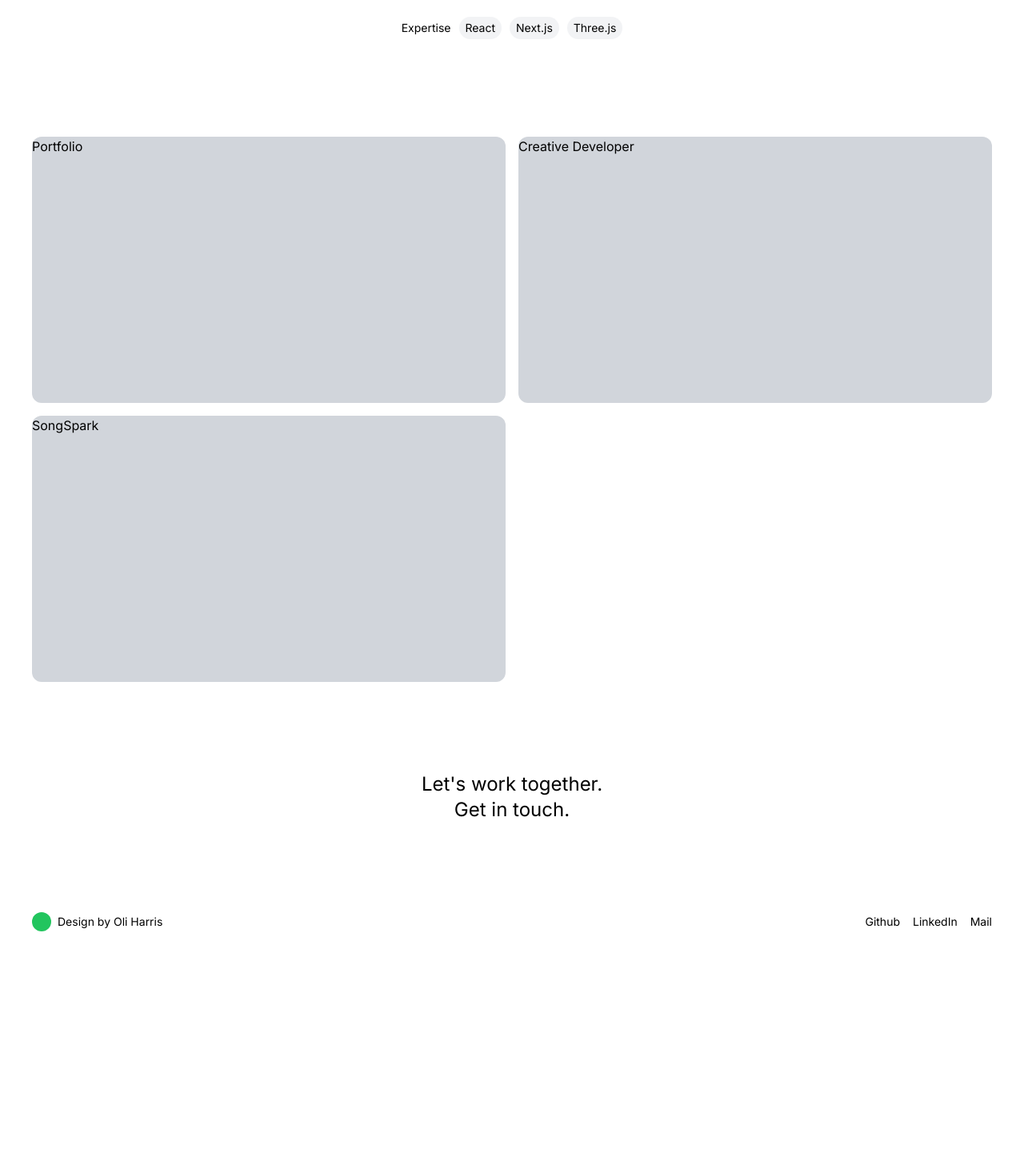
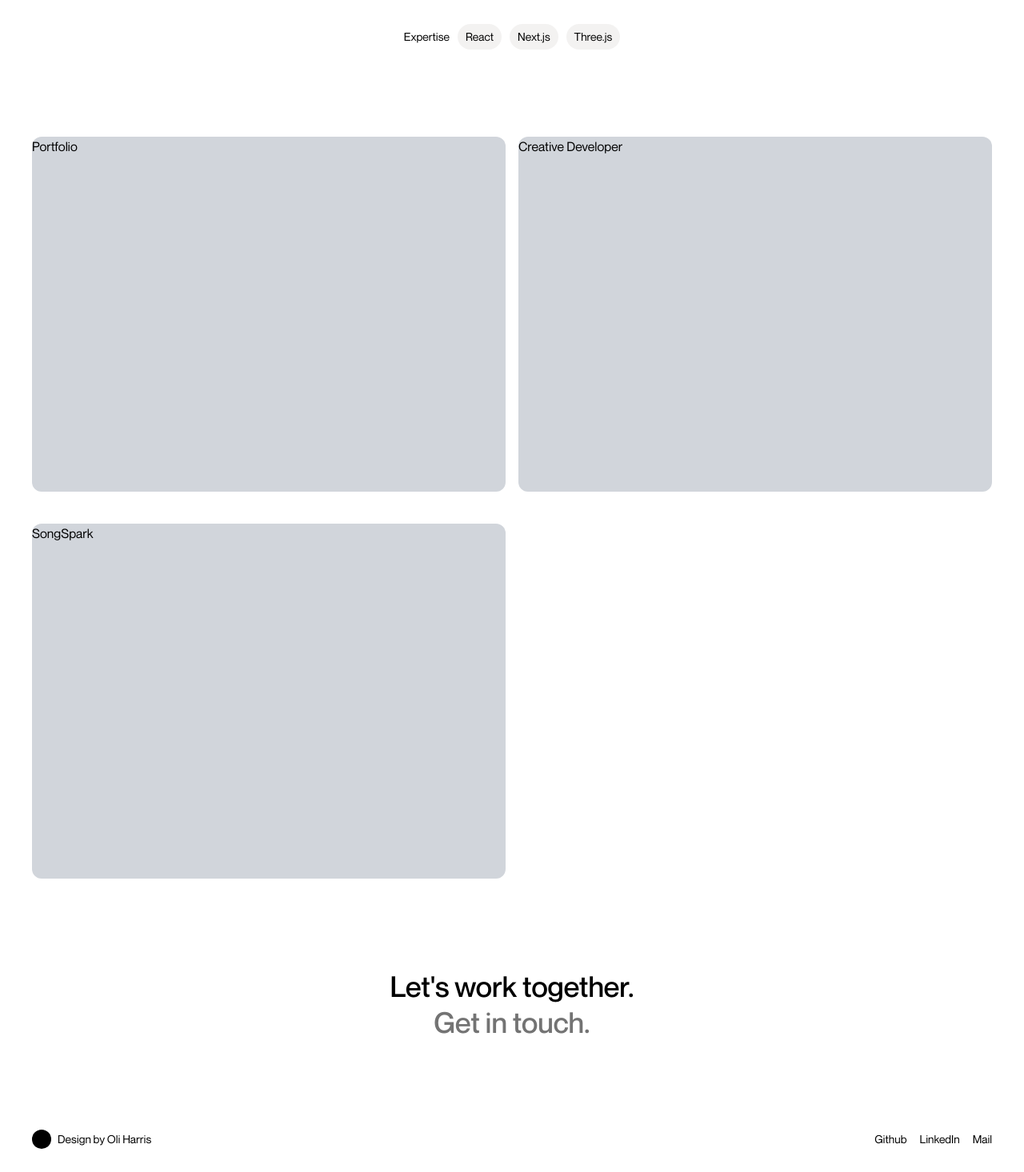
Before and after one commit to bryndsey/frontend-practice, a Next.js app: page /frontend-practice/oh-studio in a window 1280 px wide. Shown: the part 344-1810 px from the top of the page at 80% size. Before the commit the page ends 1549 px from the top, so only its background shows below. Built offline with nearby package versions, Linux system fonts and the light colour scheme.

Commit message:
Tweak a bunch of styles

```diff
--- a/src/app/frontend-practice/oh-studio/page.tsx
+++ b/src/app/frontend-practice/oh-studio/page.tsx
@@ -1,8 +1,25 @@
 import Link from "next/link";
+import localFont from "next/font/local";
+
+const font = localFont({
+  src: [
+    {
+      path: "./assets/NeueMontreal-Medium.otf",
+      weight: "500",
+      style: "medium",
+    },
+    {
+      path: "./assets/NeueMontreal-Regular.otf",
+      weight: "400",
+      style: "regular",
+    },
+  ],
+  variable: "--font-neue-montreal",
+});
 
 function NavBarItem(props: { text: string; href: string }) {
   return (
-    <Link className="px-6 py-2" href={props.href}>
+    <Link className="px-6 py-2.5" href={props.href}>
       {props.text}
     </Link>
   );
@@ -10,7 +27,7 @@ function NavBarItem(props: { text: string; href: string }) {
 
 function ExpertiseListItem(props: { text: string }) {
   return (
-    <li className="rounded-full bg-gray-200 bg-opacity-50 px-2 py-1">
+    <li className="rounded-full bg-stone-200 bg-opacity-50 px-2.5 py-1.5">
       {props.text}
     </li>
   );
@@ -18,21 +35,23 @@ function ExpertiseListItem(props: { text: string }) {
 
 function ProjectGridItem(props: { text: string }) {
   return (
-    <div className="aspect-video rounded-xl bg-gray-300">{props.text}</div>
+    <div className="aspect-[4/3] rounded-xl bg-gray-300">{props.text}</div>
   );
 }
 
 export default function Home() {
   return (
-    <main className="flex min-h-screen flex-col items-center">
-      <nav className="fixed top-8 flex flex-row gap-2 rounded-full bg-gray-200 bg-opacity-50 p-1 text-sm backdrop-blur">
+    <main
+      className={`flex min-h-screen flex-col items-center ${font.variable} font-sans`}
+    >
+      <nav className="fixed top-8 flex flex-row gap-2 rounded-full bg-stone-200 bg-opacity-50 p-1 text-sm backdrop-blur">
         <NavBarItem href={"/frontend-practice/oh-studio"} text="Home" />
         <NavBarItem href={"/frontend-practice/oh-studio"} text="Profile" />
         <NavBarItem href={"/frontend-practice/oh-studio"} text="Contact" />
       </nav>
 
       <header className="mt-24 flex min-h-[379px] flex-col items-center justify-evenly p-5 md:p-10">
-        <h1 className="max-w-md text-center text-5xl">
+        <h1 className="max-w-xl break-words text-center text-5xl font-medium leading-tight">
           A web and mobile developer working with clients globally
         </h1>
         <ul className="hidden flex-row items-center gap-2.5 text-sm md:inline-flex">
@@ -43,26 +62,40 @@ export default function Home() {
         </ul>
       </header>
 
-      <section className="grid w-full grid-cols-1 gap-4 p-5 md:grid-cols-2 md:p-10">
+      <section className="grid w-full grid-cols-1 gap-x-4 gap-y-10 p-5 md:grid-cols-2 md:p-10">
         <ProjectGridItem text="Portfolio" />
         <ProjectGridItem text="Creative Developer" />
         <ProjectGridItem text="SongSpark" />
       </section>
 
-      <section className="my-8 flex flex-col items-center justify-center p-5 text-2xl md:p-10">
+      <section className="my-8 flex flex-col items-center justify-center p-5 text-4xl font-medium leading-tight md:p-10">
         {"Let's work together."}
-        <a href="#">{"Get in touch."}</a>
+        <a href="#" className="text-neutral-500 hover:text-neutral-400">
+          {"Get in touch."}
+        </a>
       </section>
 
       <footer className="flex w-full flex-col justify-between p-5 text-sm md:flex-row md:p-10">
         <div className="flex flex-col items-center gap-2 md:flex-row">
-          <div className="aspect-square w-6 rounded-full bg-green-500"></div>
+          <div className="aspect-square w-6 rounded-full bg-black"></div>
           <a href="https://oh.studio/">{"Design by Oli Harris"}</a>
         </div>
         <div className="flex flex-row items-center justify-center gap-4">
-          <a href="https://github.com/bryndsey">Github</a>
-          <a href="https://www.linkedin.com/in/bryan-c-lindsey/">LinkedIn</a>
-          <a href="#">Mail</a>
+          <a
+            href="https://github.com/bryndsey"
+            className="hover:text-neutral-500"
+          >
+            Github
+          </a>
+          <a
+            href="https://www.linkedin.com/in/bryan-c-lindsey/"
+            className="hover:text-neutral-500"
+          >
+            LinkedIn
+          </a>
+          <a href="#" className="hover:text-neutral-500">
+            Mail
+          </a>
         </div>
       </footer>
     </main>
--- a/tailwind.config.js
+++ b/tailwind.config.js
@@ -1,18 +1,16 @@
 /** @type {import('tailwindcss').Config} */
 module.exports = {
   content: [
-    './src/pages/**/*.{js,ts,jsx,tsx,mdx}',
-    './src/components/**/*.{js,ts,jsx,tsx,mdx}',
-    './src/app/**/*.{js,ts,jsx,tsx,mdx}',
+    "./src/pages/**/*.{js,ts,jsx,tsx,mdx}",
+    "./src/components/**/*.{js,ts,jsx,tsx,mdx}",
+    "./src/app/**/*.{js,ts,jsx,tsx,mdx}",
   ],
   theme: {
     extend: {
-      backgroundImage: {
-        'gradient-radial': 'radial-gradient(var(--tw-gradient-stops))',
-        'gradient-conic':
-          'conic-gradient(from 180deg at 50% 50%, var(--tw-gradient-stops))',
+      fontFamily: {
+        sans: ["var(--font-neue-montreal)"],
       },
     },
   },
   plugins: [],
-}
+};
```
Also changed, not shown: src/app/frontend-practice/oh-studio/assets/NeueMontreal-Medium.otf (added), src/app/frontend-practice/oh-studio/assets/NeueMontreal-Regular.otf (added).
